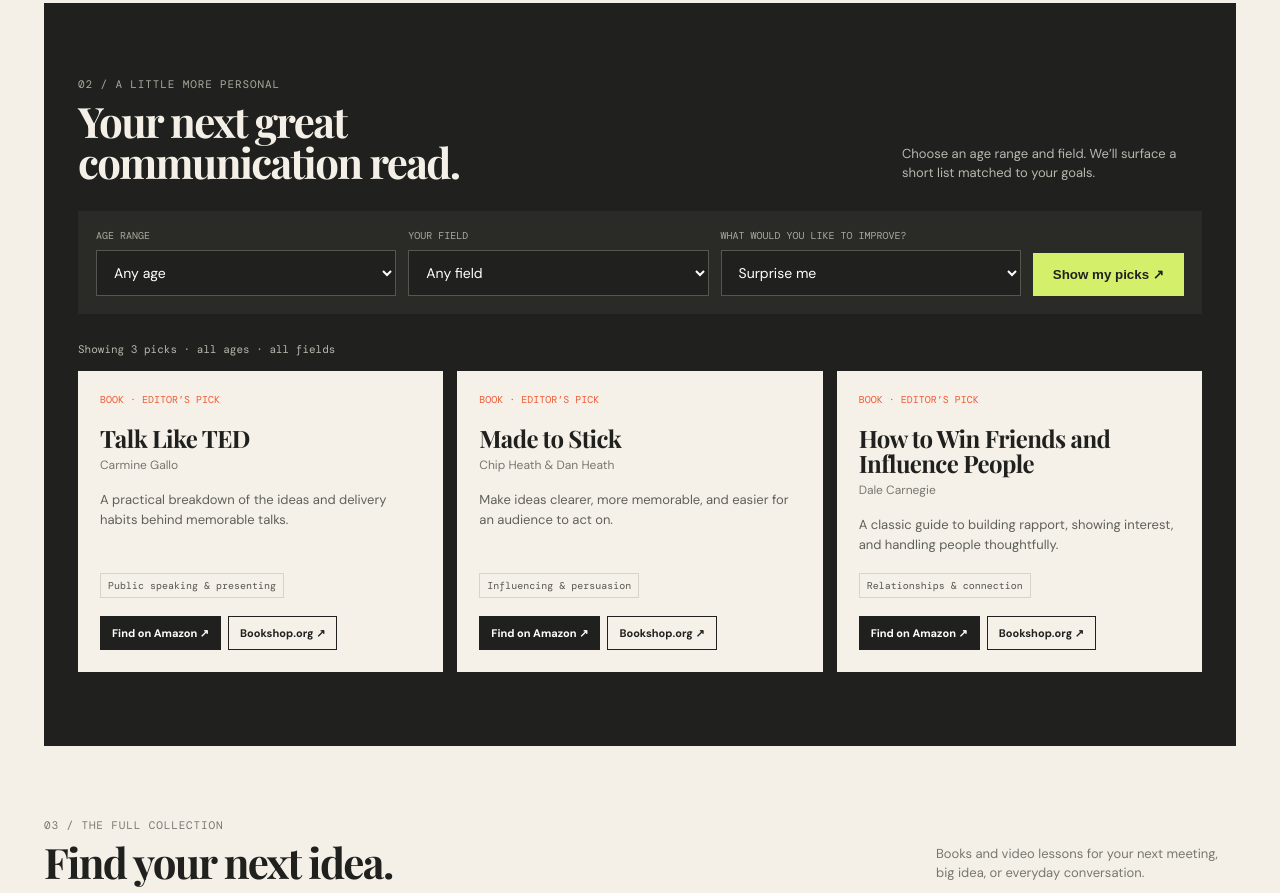
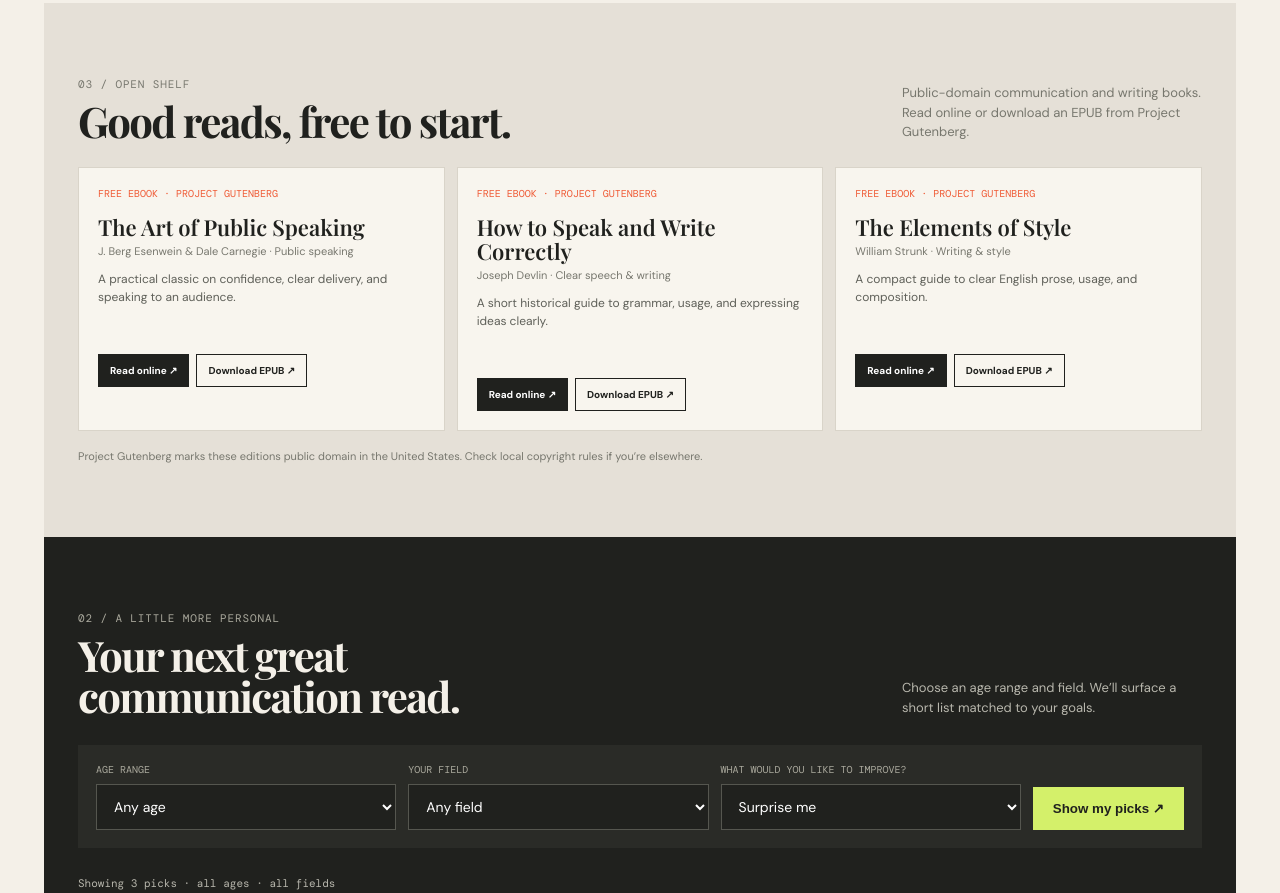
Before and after one commit to fathima2026aidreamlab/communication-learning-hub, a plain HTML site: page index.html in a window 1280 px wide. Shown: the part 1361-2254 px from the top of the page. Drawn offline with nearby package versions, Linux system fonts and the light colour scheme.

Commit message:
Add free reading shelf to homepage

```diff
--- a/index.html
+++ b/index.html
@@ -1,11 +1,12 @@
 <!doctype html>
 <html lang="en"><head><meta charset="utf-8"><meta name="viewport" content="width=device-width,initial-scale=1"><meta name="theme-color" content="#f4f0e8"><title>Say It Better — Communication Learning Hub</title>
 <link rel="stylesheet" href="style.css"></head><body><div class="wrap">
-<header class="topbar"><a class="brand" href="#home">say it<i>•</i>better</a><nav><a href="#topics">Topics</a><a href="#for-you">For you</a><a href="#library">Library</a></nav><a class="nav-cta" href="#for-you">Find your next read ↗</a></header>
+<header class="topbar"><a class="brand" href="#home">say it<i>•</i>better</a><nav><a href="#topics">Topics</a><a href="#for-you">For you</a><a href="#free-books">Free books</a><a href="#library">Library</a></nav><a class="nav-cta" href="#for-you">Find your next read ↗</a></header>
 <main id="home"><section class="hero"><div><div class="eyebrow">A field guide to being understood · Vol. 01</div><h1>Words that<br>work <em>wonders.</em></h1><p>Better conversations start here. Explore the books, voices, and practical ideas that help you speak clearly, listen closely, and move people.</p></div><aside><div class="ticker"><i class="pulse"></i> The communication edit</div><div class="hero-note">“The way we communicate with others and with ourselves ultimately determines the quality of our lives.”<span>— TONY ROBBINS · WORDS TO KEEP</span></div></aside></section></main>
 <div class="tickerline"><span><b>↗</b> Articulation</span><span>•</span><span>Influence</span><span>•</span><span>Body language</span><span>•</span><span>Leadership</span><span>•</span><span>Listening</span><span>•</span><span><b>↗</b> Articulation</span><span>•</span><span>Influence</span><span>•</span><span>Body language</span></div>
 <section class="section" id="topics"><div class="section-head"><div><div class="label">01 / Pick your focus</div><h2>Every good conversation<br>has a starting point.</h2></div><p>Choose a topic to find thoughtful reads, standout creators, and practical ways to put the ideas to work.</p></div><div class="topic-grid" id="topicGrid"></div></section>
+<section class="section free-shelf" id="free-books"><div class="wrap"><div class="section-head"><div><div class="label">03 / Open shelf</div><h2>Good reads, free to start.</h2></div><p>Public-domain communication and writing books. Read online or download an EPUB from Project Gutenberg.</p></div><div class="free-book-grid" id="freeBookGrid"></div><p class="free-note">Project Gutenberg marks these editions public domain in the United States. Check local copyright rules if you’re elsewhere.</p></div></section>
 <section class="reco" id="for-you"><div class="wrap"><div class="section-head"><div><div class="label">02 / A little more personal</div><h2>Your next great<br>communication read.</h2></div><p>Choose an age range and field. We’ll surface a short list matched to your goals.</p></div><div class="profile"><div class="field"><label for="age">Age range</label><select id="age"><option value="all">Any age</option><option>13–17</option><option>18–24</option><option>25–34</option><option>35–49</option><option>50+</option></select></div><div class="field"><label for="field">Your field</label><select id="field"><option value="all">Any field</option><option>Business & leadership</option><option>Education</option><option>Healthcare</option><option>Sales & marketing</option><option>Technology</option><option>Creative & media</option><option>Student</option><option>Personal growth</option></select></div><div class="field"><label for="goal">What would you like to improve?</label><select id="goal"><option value="all">Surprise me</option><option>Speak with confidence</option><option>Influence and persuade</option><option>Connect and listen</option><option>Read body language</option><option>Navigate conflict</option></select></div><button id="recommend">Show my picks ↗</button></div><div id="recCount" class="result-note">A thoughtful starting point, tailored to you.</div><div class="book-grid" id="bookGrid"></div></div></section>
-<section class="section directory" id="library"><div class="section-head"><div><div class="label">03 / The full collection</div><h2>Find your next idea.</h2></div><p>Books and video lessons for your next meeting, big idea, or everyday conversation.</p></div><div class="toolbar"><div class="search"><input id="search" placeholder="Search title, author, topic…" aria-label="Search resources"><button id="searchBtn">Search</button></div><div class="filter"><select id="topicFilter" aria-label="Filter by topic"><option value="all">All topics</option></select></div><div class="filter"><select id="typeFilter" aria-label="Filter by resource type"><option value="all">Books + YouTube</option><option value="book">Books</option><option value="video">YouTube</option></select></div><div class="filter"><select id="sortFilter" aria-label="Sort resources"><option value="featured">Featured</option><option value="az">Title A–Z</option></select></div></div><div class="result-note" id="resultCount"></div><div class="resource-grid" id="resourceGrid"></div><div class="banner"><div><h3>Good communication compounds.</h3><p>One useful idea can change a meeting, a relationship, or the way you lead. Start with a topic. Keep what works.</p></div><a href="#topics">Explore all topics ↗</a></div></section>
+<section class="section directory" id="library"><div class="section-head"><div><div class="label">04 / The full collection</div><h2>Find your next idea.</h2></div><p>Books and video lessons for your next meeting, big idea, or everyday conversation.</p></div><div class="toolbar"><div class="search"><input id="search" placeholder="Search title, author, topic…" aria-label="Search resources"><button id="searchBtn">Search</button></div><div class="filter"><select id="topicFilter" aria-label="Filter by topic"><option value="all">All topics</option></select></div><div class="filter"><select id="typeFilter" aria-label="Filter by resource type"><option value="all">Books + YouTube</option><option value="book">Books</option><option value="video">YouTube</option></select></div><div class="filter"><select id="sortFilter" aria-label="Sort resources"><option value="featured">Featured</option><option value="az">Title A–Z</option></select></div></div><div class="result-note" id="resultCount"></div><div class="resource-grid" id="resourceGrid"></div><div class="banner"><div><h3>Good communication compounds.</h3><p>One useful idea can change a meeting, a relationship, or the way you lead. Start with a topic. Keep what works.</p></div><a href="#topics">Explore all topics ↗</a></div></section>
 <footer class="footer"><span>© 2026 SAY IT BETTER · COMMUNICATION, CURATED.</span><span>Independent learning guide · Links may lead to third-party stores</span></footer>
 </div><script src="script.js"></script></body></html>
```
